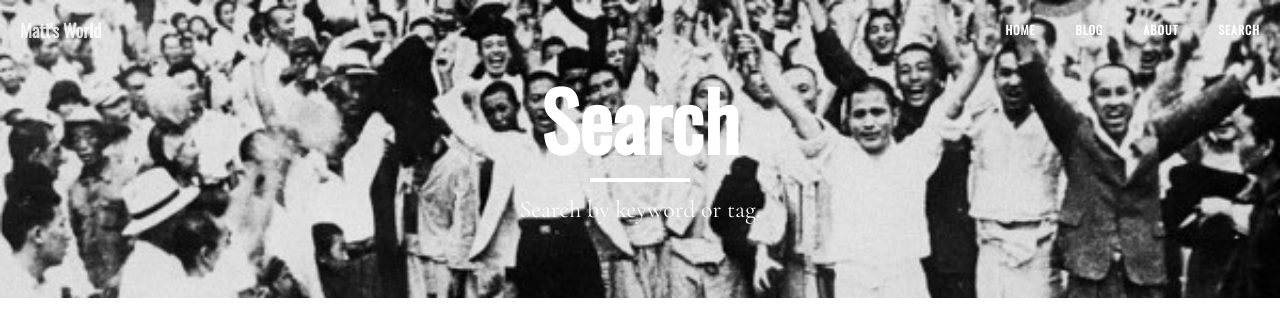
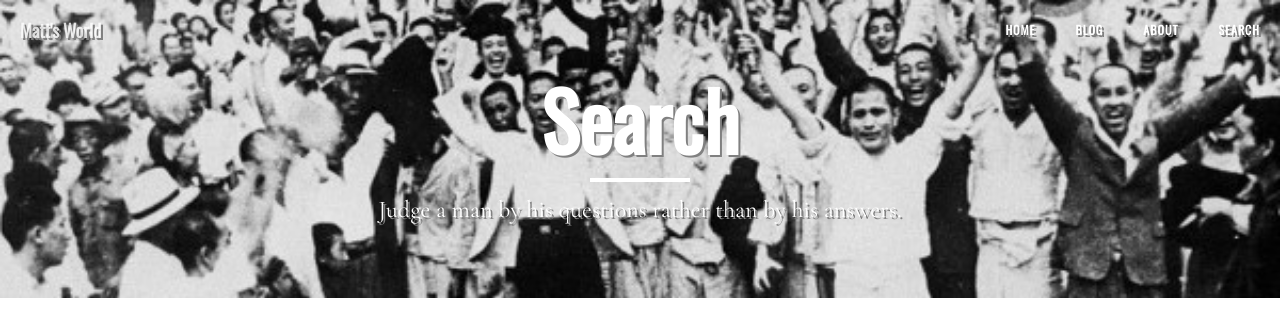
Before and after one commit to smbae/smbae.github.io, a Jekyll site: the page built from search/index.html, in a window 1280 px wide. Shown: the top 315 px of the page. Built offline with Jekyll 4.4.1, drawn with Linux system fonts in a browser that asks for light colours; nearby versions of some CDN libraries.

Commit message:
changed hearder and nav bar

```diff
--- a/_config.yml
+++ b/_config.yml
@@ -21,7 +21,7 @@
 markdown: kramdown
 highlighter: rouge
 permalink: pretty
-paginate: 5
+paginate: 3
 exclude: ["less","node_modules","Gruntfile.js","package.json","README.md"]
 
 # Jekyll Settings
--- a/css/clean-blog.css
+++ b/css/clean-blog.css
@@ -48,7 +48,6 @@
   max-width: 100px;
   margin: 15px auto;
   border-width: 4px;
-
   border-color: #FFFFFF;
 }
 .navbar-custom {
@@ -59,6 +58,7 @@
   width: 100%;
   z-index: 3;
   font-family: 'Oswald', sans-serif;
+  ;
 }
 .navbar-custom .navbar-brand {
   font-weight: 800;
@@ -71,6 +71,7 @@
 }
 @media only screen and (min-width: 768px) {
   .navbar-custom {
+    text-shadow: 2px 2px #808080;
     background: transparent;
     border-bottom: 1px solid transparent;
   }
@@ -157,6 +158,7 @@
 }
 .intro-header .site-heading,
 .intro-header .page-heading {
+  text-shadow: 2px 2px #808080;
   text-align: center;
 }
 .intro-header .site-heading h1,
@@ -181,10 +183,12 @@
   }
 }
 .intro-header .post-heading h1 {
+  text-shadow: 2px 2px #808080;
   font-size: 35px;
 }
 .intro-header .post-heading .subheading,
 .intro-header .post-heading .meta {
+  text-shadow: 2px 2px #808080;
   line-height: 1.1;
   display: block;
 }
--- a/search/index.html
+++ b/search/index.html
@@ -1,7 +1,7 @@
 ---
 layout: page
 title: Search
-description: Search by keyword or tag.
+description: Judge a man by his questions rather than by his answers.
 ---
 <form action="get" id="site_search">
 <center>
```
